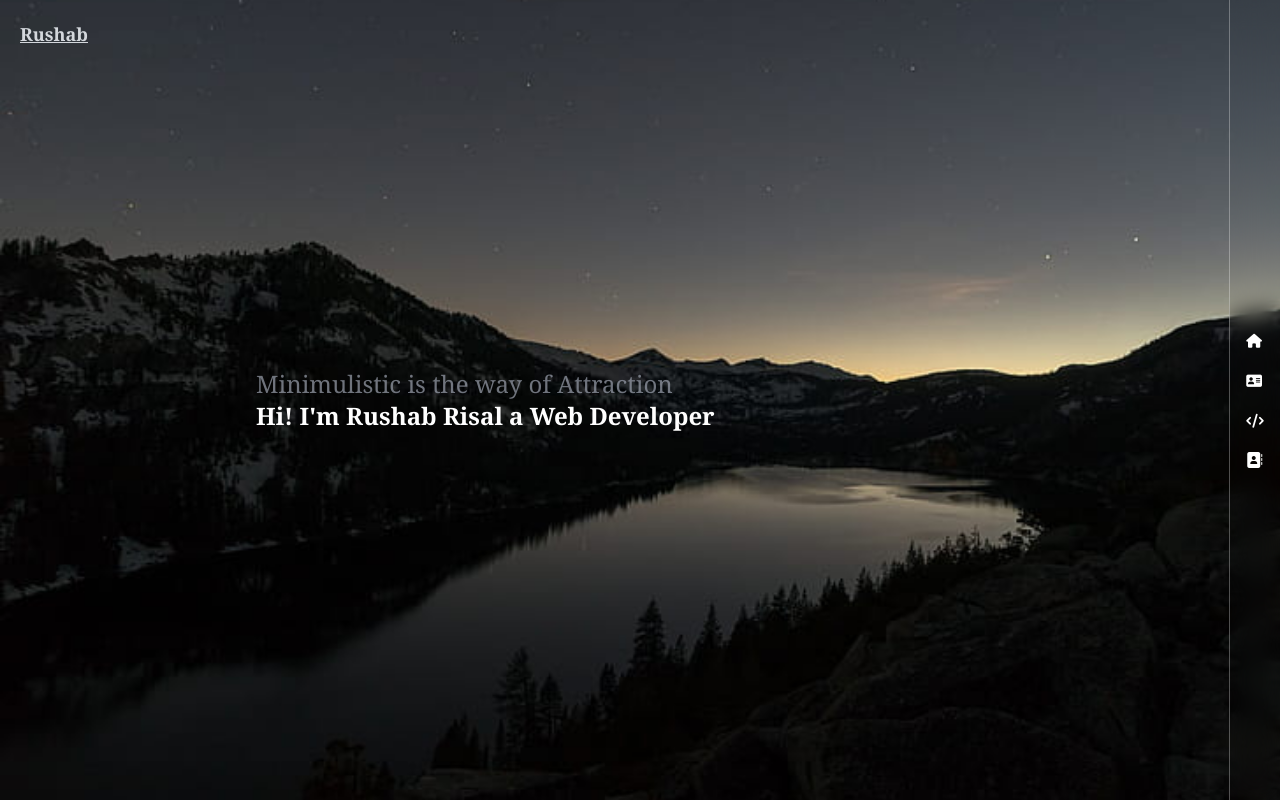
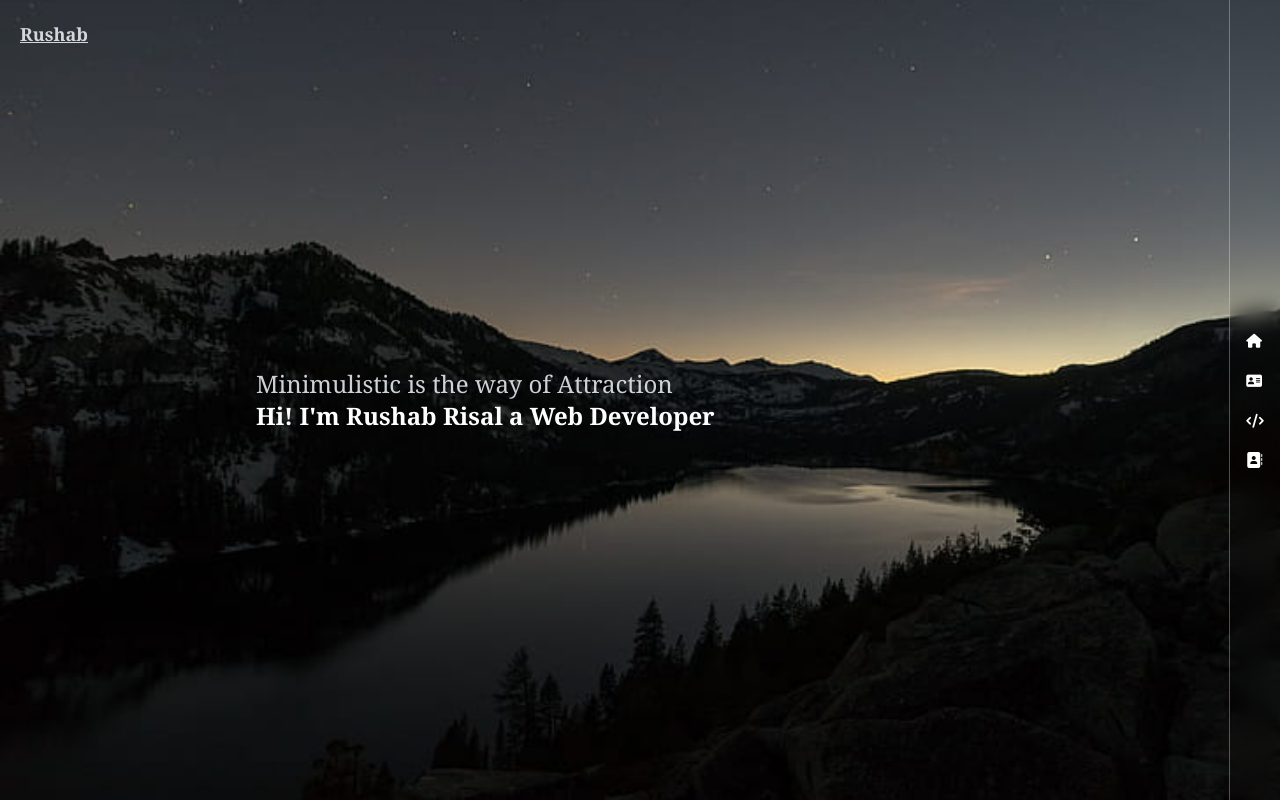
Before and after one commit to RushabRisal/mySite, a React (Vite) app: page / in a window 1280 px wide. Built offline with nearby package versions, Linux system fonts and the light colour scheme.

Commit message:
landing page

```diff
--- a/src/components/Hero.jsx
+++ b/src/components/Hero.jsx
@@ -3,7 +3,7 @@ import { ReactTyped } from "react-typed";
 const Hero = () => {
     return (
         <div className="font-serif flex flex-col leading-5 justify-start w-[60%]  ">
-            <h1  className="font-md text-md text-gray-400/70 md:text-2xl">
+            <h1  className="font-md text-md text-slate-100/85 md:text-2xl">
                 Minimulistic is the way of Attraction
             </h1>
             <h1 className="text-xl font-md md:font-bold md:text-2xl">
```
